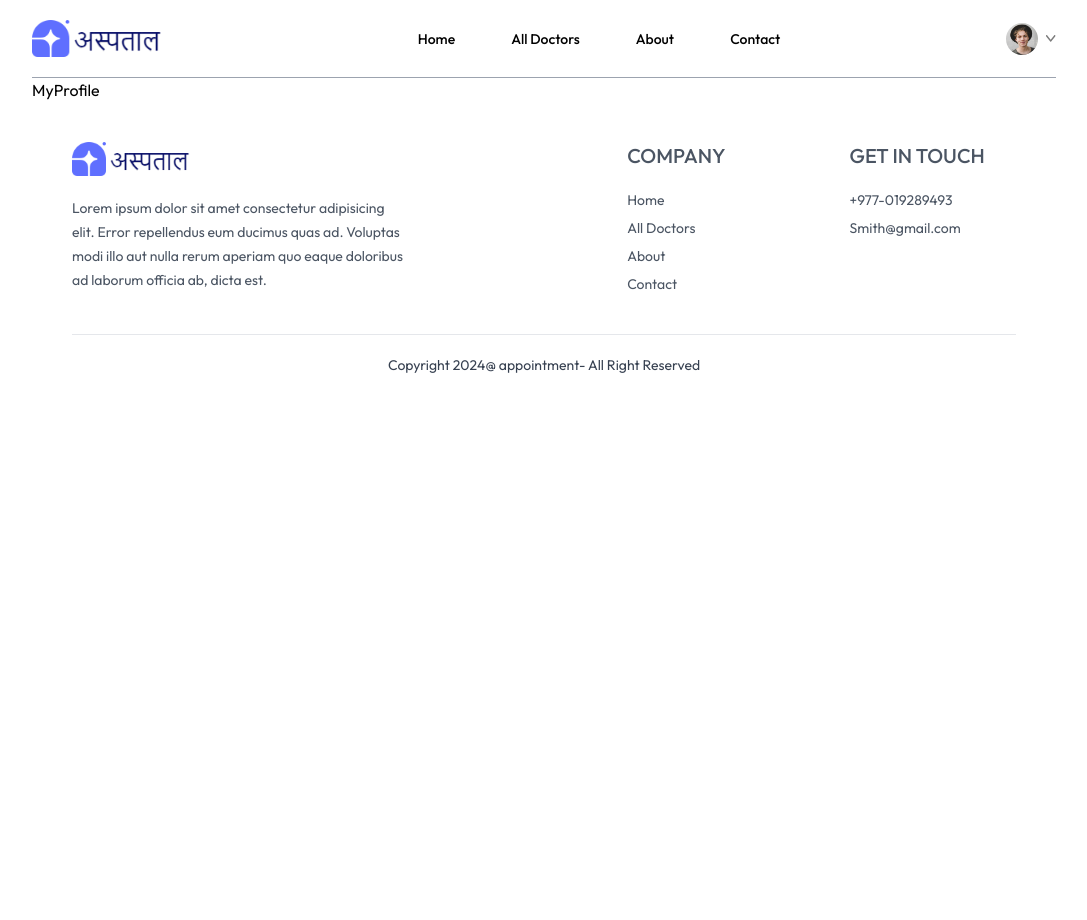
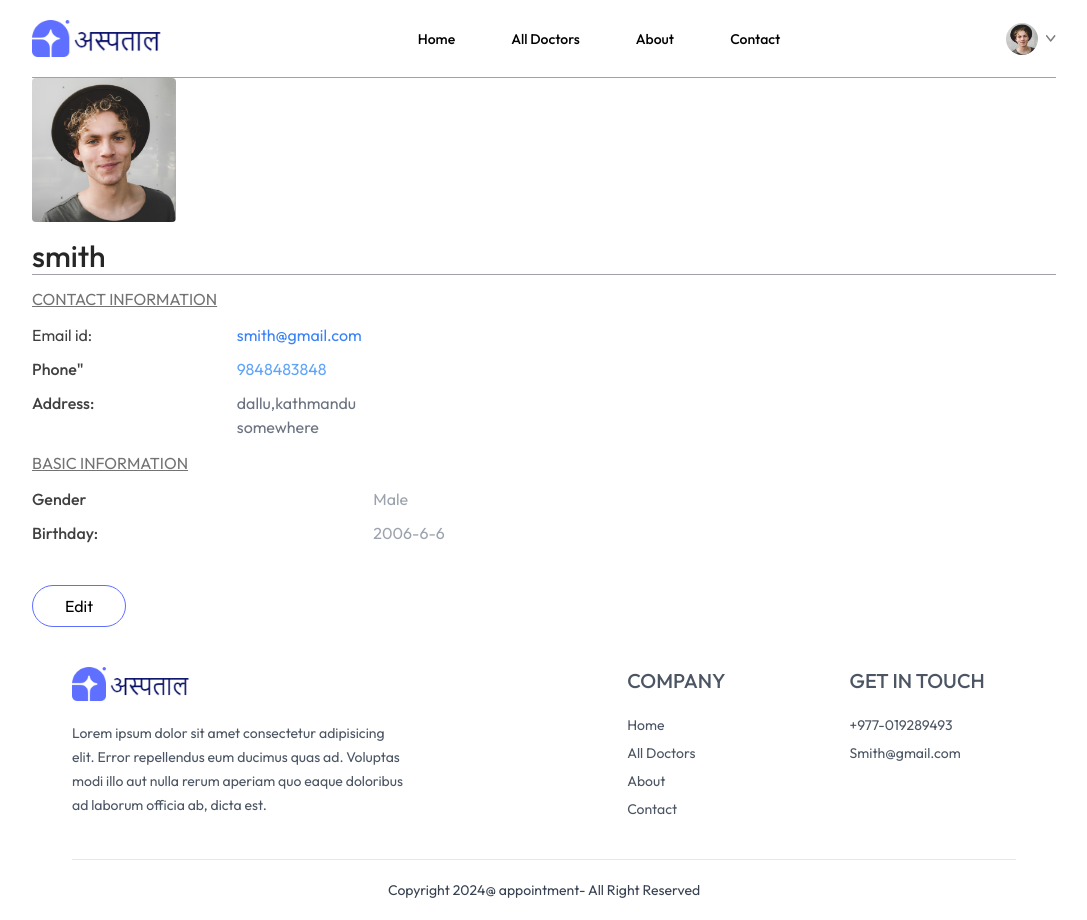
Before and after one commit to SmithMaharjan/appointment, a React (Vite) app: page /my-profile in a window 1280 px wide. Shown: the whole page, without its empty margins (96-1183 px from the left). Before the commit the page ends 800 px from the top, so only its background shows below. Built offline with nearby package versions, Linux system fonts and the light colour scheme.

Commit message:
profile page where you can edit your information and save it

```diff
--- a/src/pages/MyProfile.jsx
+++ b/src/pages/MyProfile.jsx
@@ -1,8 +1,61 @@
-import React from 'react'
+import React, { useState } from 'react'
+import { assets } from '../assets/assets_frontend/assets'
 
 const MyProfile = () => {
+    const [userData, setUserData] = useState({
+        name: "smith",
+        image: assets.profile_pic,
+        email: "smith@gmail.com",
+        phone: "9848483848",
+        address: {
+            line1: "dallu,kathmandu",
+            line2: "somewhere"
+        },
+        gender: "Male",
+        dob: "2006-6-6"
+    })
+    const [isedit, setIsEdit] = useState(false)
     return (
-        <div>MyProfile</div>
+        <div>
+            <img className=' w-36 rounded' src={userData.image} />
+            {isedit ? <input className=' bg-gray-50 text-3xl mt-4 max-w-60 font-medium' value={userData.name} onChange={(e) => { setUserData(prev => ({ ...prev, name: e.target.value })) }} type='text' /> : <p className=' font-medium text-3xl text-neutral-800 mt-4'>{userData.name}</p>}
+
+            <hr className=' bg-zinc-400 h-[1px] border-none' />
+            <p className=' text-neutral-500 underline mt-3'>CONTACT INFORMATION</p>
+            <div className=' grid grid-cols-[1fr_4fr] gap-y-2.5 mt-3 text-neutral-700 '>
+                <p>Email id:</p>
+                {isedit ? <input className=' bg-gray-100' value={userData.email} onChange={(e) => { setUserData(prev => ({ ...prev, email: e.target.value })) }} type='text' /> :
+                    <p className=' text-blue-500 '>{userData.email}</p>
+                }
+
+                <p className=' font-medium '>Phone"</p>
+                {isedit ? <input className=' bg-gray-100 max-w-52' value={userData.phone} onChange={(e) => { setUserData(prev => ({ ...prev, phone: e.target.value })) }} type='text' /> : <p className=' text-blue-400'>{userData.phone}</p>}
+                <p className=' font-medium'>Address:</p>
+                {isedit ? <p><input className=' bg-gray-50 ' onChange={(e) => setUserData(prev => ({ ...prev, address: { ...prev.address, line1: e.target.value } }))} type='text' value={userData.address.line1} /><br /><input className=' bg-gray-50' value={userData.address.line2} onChange={(e) => setUserData(prev => ({ ...prev, address: { ...prev.address, line2: e.target.value } }))} type='text' /></p> : <p className=' text-gray-500'>
+                    {userData.address.line1}<br />{userData.address.line2}
+                </p>}
+
+
+
+
+
+            </div>
+            <div>
+                <p className=' text-neutral-500 underline mt-3'>BASIC INFORMATION</p>
+                <div className=' grid grid-cols-[1fr_2fr] gap-y-2.5 mt-3 text-neutral-700'>
+                    <p className=' font-medium'>Gender</p>
+                    {isedit ? <select className='max-w-20 bg-gray-100 ' onChange={(e) => setUserData(prev => ({ ...prev, gender: e.target.value }))} value={userData.gender}><option value="Male">Male</option><option value="Female">Female</option></select> : <p className='text-gray-400'>{userData.gender}</p>}
+                    <p className='font-medium'>Birthday:</p>
+                    {isedit ? <input onChange={(e) => { setUserData(prev => ({ ...prev, dob: e.target.value })) }} value={userData.dob} type='date' /> : <p className=' text-gray-400'>{userData.dob}</p>}
+
+
+                </div>
+            </div>
+            <div className=' mt-10 '>
+                {isedit ? <button className=' hover:text-white hover:bg-primary transition-all border border-primary rounded-full px-8 py-2' onClick={() => setIsEdit(false)}>save information</button> : <button className=' border border-primary rounded-full px-8 py-2 hover:text-white hover:bg-primary transition-all' onClick={() => setIsEdit(true)}>Edit</button>}
+            </div>
+
+        </div>
     )
 }
 
```
